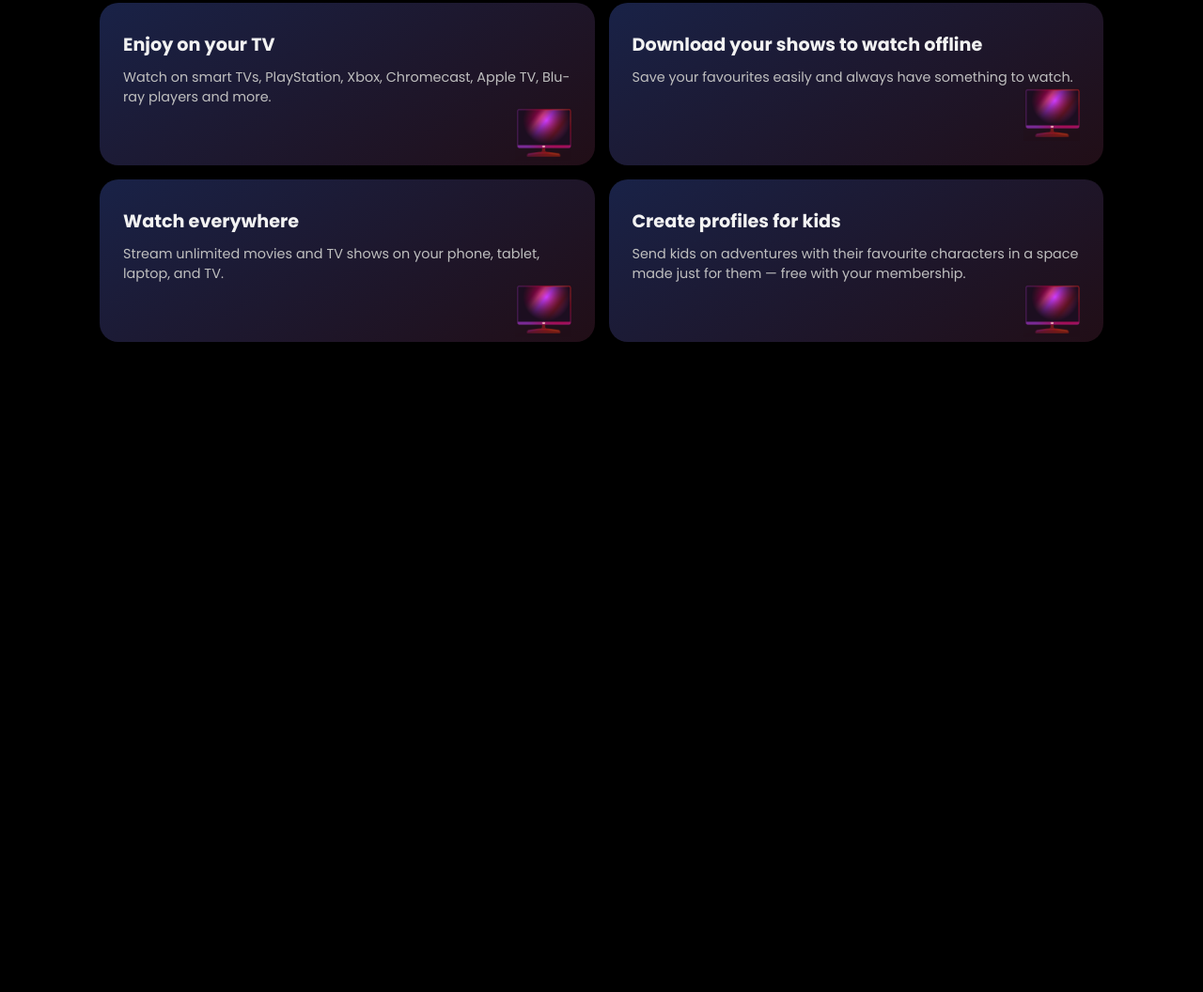
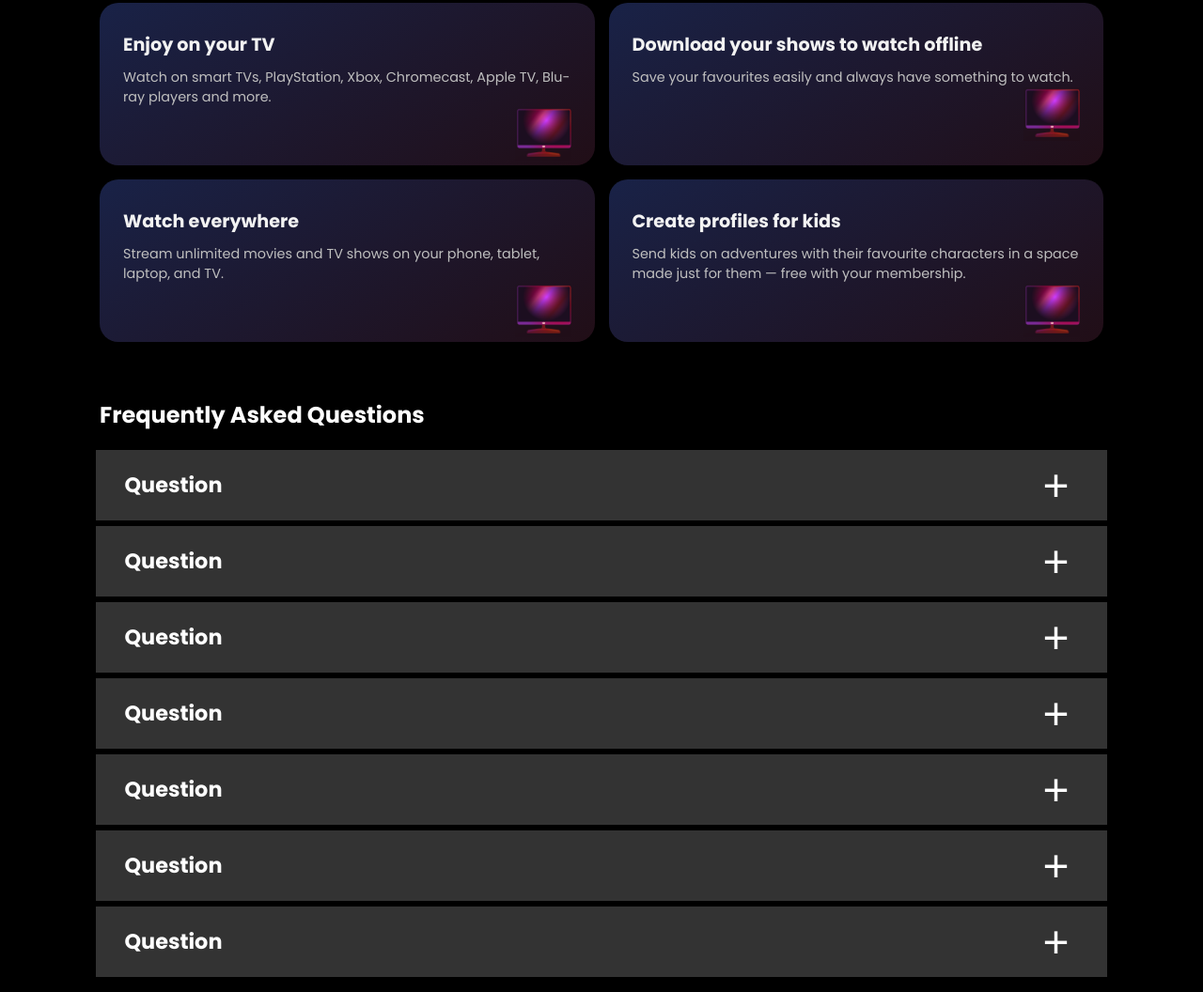
Before and after one commit to ParasJain02/Netflix-Clone, a plain HTML site: page index.html in a window 1280 px wide. Shown: the part 1314-2370 px from the top of the page at 94% size. Before the commit the page ends 1688 px from the top, so only its background shows below. Drawn offline with Linux system fonts and the light colour scheme.

Commit message:
faq section prebuilt

```diff
--- a/index.html
+++ b/index.html
@@ -70,7 +70,9 @@
           <h1>Trending Now</h1>
 
           <button href="#" class="scrollbtn leftbtn" id="leftbtn">&lt;</button>
-          <button href="#" class="scrollbtn rightbtn" id="rightbtn">&gt;</button>
+          <button href="#" class="scrollbtn rightbtn" id="rightbtn">
+            &gt;
+          </button>
 
           <div class="trending-movies" id="movieList">
             <div class="movie-card">
@@ -117,36 +119,143 @@
         </div>
       </section>
 
-
       <section class="sec2">
         <h1>More reasons to join</h1>
         <div class="reason">
           <div class="reasoncard">
             <h3>Enjoy on your TV</h3>
-            <p>Watch on smart TVs, PlayStation, Xbox, Chromecast, Apple TV, Blu-ray players and more.</p>
+            <p>
+              Watch on smart TVs, PlayStation, Xbox, Chromecast, Apple TV,
+              Blu-ray players and more.
+            </p>
             <div class="reason-icon">
               <img src="images/tv.png" alt="TV Icon" />
             </div>
           </div>
           <div class="reasoncard">
             <h3>Download your shows to watch offline</h3>
-            <p>Save your favourites easily and always have something to watch.</p>
+            <p>
+              Save your favourites easily and always have something to watch.
+            </p>
             <div class="reason-icon">
               <img src="images/tv.png" alt="TV Icon" />
             </div>
           </div>
           <div class="reasoncard">
             <h3>Watch everywhere</h3>
-            <p>Stream unlimited movies and TV shows on your phone, tablet, laptop, and TV.</p>
+            <p>
+              Stream unlimited movies and TV shows on your phone, tablet,
+              laptop, and TV.
+            </p>
             <div class="reason-icon">
               <img src="images/tv.png" alt="TV Icon" />
             </div>
           </div>
           <div class="reasoncard">
             <h3>Create profiles for kids</h3>
-            <p>Send kids on adventures with their favourite characters in a space made just for them — free with your membership.</p>
+            <p>
+              Send kids on adventures with their favourite characters in a space
+              made just for them — free with your membership.
+            </p>
             <div class="reason-icon">
               <img src="images/tv.png" alt="TV Icon" />
+            </div>
+          </div>
+        </div>
+      </section>
+
+      <section class="faq">
+        <h1>Frequently Asked Questions</h1>
+        <div class="questions">
+          <div class="faq-item">
+            <div class="que">
+              <h3>Question</h3>
+              <button class="plus">+</button>
+            </div>
+            <div class="ans">
+              <p>
+                Lorem ipsum dolor, sit amet consectetur adipisicing elit.
+                Aspernatur perspiciatis ea dicta nihil ratione fugit tempore ex
+                eveniet. Optio eligendi rem sunt voluptatum.
+              </p>
+            </div>
+          </div>
+          <div class="faq-item">
+            <div class="que">
+              <h3>Question</h3>
+              <button class="plus">+</button>
+            </div>
+            <div class="ans">
+              <p>
+                Lorem ipsum dolor, sit amet consectetur adipisicing elit.
+                Aspernatur perspiciatis ea dicta nihil ratione fugit tempore ex
+                eveniet. Optio eligendi rem sunt voluptatum.
+              </p>
+            </div>
+          </div>
+          <div class="faq-item">
+            <div class="que">
+              <h3>Question</h3>
+              <button class="plus">+</button>
+            </div>
+            <div class="ans">
+              <p>
+                Lorem ipsum dolor, sit amet consectetur adipisicing elit.
+                Aspernatur perspiciatis ea dicta nihil ratione fugit tempore ex
+                eveniet. Optio eligendi rem sunt voluptatum.
+              </p>
+            </div>
+          </div>
+          <div class="faq-item">
+            <div class="que">
+              <h3>Question</h3>
+              <button class="plus">+</button>
+            </div>
+            <div class="ans">
+              <p>
+                Lorem ipsum dolor, sit amet consectetur adipisicing elit.
+                Aspernatur perspiciatis ea dicta nihil ratione fugit tempore ex
+                eveniet. Optio eligendi rem sunt voluptatum.
+              </p>
+            </div>
+          </div>
+          <div class="faq-item">
+            <div class="que">
+              <h3>Question</h3>
+              <button class="plus">+</button>
+            </div>
+            <div class="ans">
+              <p>
+                Lorem ipsum dolor, sit amet consectetur adipisicing elit.
+                Aspernatur perspiciatis ea dicta nihil ratione fugit tempore ex
+                eveniet. Optio eligendi rem sunt voluptatum.
+              </p>
+            </div>
+          </div>
+          <div class="faq-item">
+            <div class="que">
+              <h3>Question</h3>
+              <button class="plus">+</button>
+            </div>
+            <div class="ans">
+              <p>
+                Lorem ipsum dolor, sit amet consectetur adipisicing elit.
+                Aspernatur perspiciatis ea dicta nihil ratione fugit tempore ex
+                eveniet. Optio eligendi rem sunt voluptatum.
+              </p>
+            </div>
+          </div>
+          <div class="faq-item">
+            <div class="que">
+              <h3>Question</h3>
+              <button class="plus">+</button>
+            </div>
+            <div class="ans">
+              <p>
+                Lorem ipsum dolor, sit amet consectetur adipisicing elit.
+                Aspernatur perspiciatis ea dicta nihil ratione fugit tempore ex
+                eveniet. Optio eligendi rem sunt voluptatum.
+              </p>
             </div>
           </div>
         </div>
@@ -164,18 +273,33 @@
         document
           .getElementById("movieList")
           .scrollBy({ left: -1000, behavior: "smooth" });
-                    document.getElementById("rightbtn").style.display = "block";
-                    document.getElementById("leftbtn").style.display = "none";
-
+        document.getElementById("rightbtn").style.display = "block";
+        document.getElementById("leftbtn").style.display = "none";
       };
 
       document.getElementById("rightbtn").onclick = () => {
         document
           .getElementById("movieList")
           .scrollBy({ left: 1000, behavior: "smooth" });
-          document.getElementById("leftbtn").style.display = "block";
-          document.getElementById("rightbtn").style.display = "none";
+        document.getElementById("leftbtn").style.display = "block";
+        document.getElementById("rightbtn").style.display = "none";
       };
+
+      const faqItems = document.querySelectorAll(".faq-item");
+
+      faqItems.forEach((item) => {
+        const question = item.querySelector(".que");
+
+        question.addEventListener("click", () => {
+          // Optional: Close other open questions
+          faqItems.forEach((otherItem) => {
+            if (otherItem !== item) otherItem.classList.remove("active");
+          });
+
+          // Toggle this question open / closed
+          item.classList.toggle("active");
+        });
+      });
     </script>
   </body>
 </html>
--- a/style.css
+++ b/style.css
@@ -356,3 +356,70 @@ nav {
     width:95vw;
   }
 }
+/* Faqs Section */
+.faq{
+    width: 85vw;
+    padding: 10px;
+    margin: auto;
+    position: relative;
+    margin-top: 40px;
+}
+.faq>h1{
+    color: white;
+    font-size: 1.5em;
+    margin-bottom: 20px;
+}
+.questions{
+    display: flex;
+    flex-direction: column;
+    align-items: center;
+    justify-content: center;
+}
+.faq-item{
+    width: 84vw;
+    margin-bottom: 5px;
+}
+.que{
+    background-color: hsl(0, 0%, 20%);
+    padding: 10px 40px 10px 30px;
+    display: flex;
+    align-items: center;
+    justify-content: space-between;
+    cursor: pointer;
+
+}
+.que:hover{
+    background-color: hsl(0, 0%, 30%);
+}
+.que>h3{
+    color: white;
+    font-size: 1.4em;
+}
+.plus{
+    color: white;
+    font-size: 3em;
+    background-color: transparent;
+    border: none;
+    transition: all 0.3s ease;
+}
+.ans{
+    /* display: none; */
+    max-height: 0;
+    overflow: hidden;
+    color: white;
+    background-color: hsl(0, 0%, 20%);
+    /* padding: 20px; */
+    /* width: 84vw; */
+    margin-top: 1px;
+    padding: 0px 40px;
+    font-size: 1.3em;
+    transition: all 0.3s ease;
+}
+.faq-item.active .ans{
+    max-height: 400px;
+    padding: 15px 40px 15px 30px;
+    /* overflow: none; */
+}
+.faq-item.active .plus{
+    transform: rotate(45deg);
+}
```
